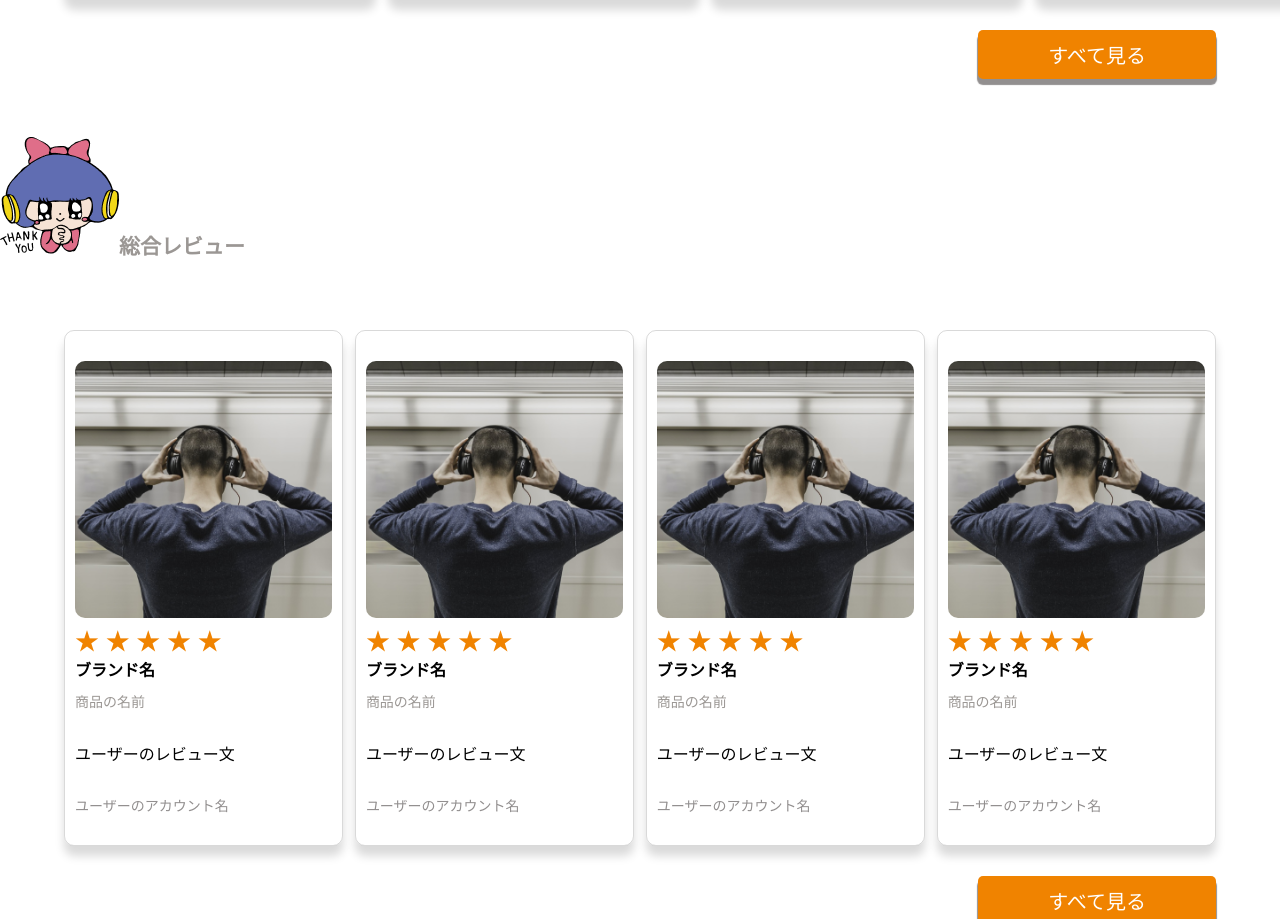
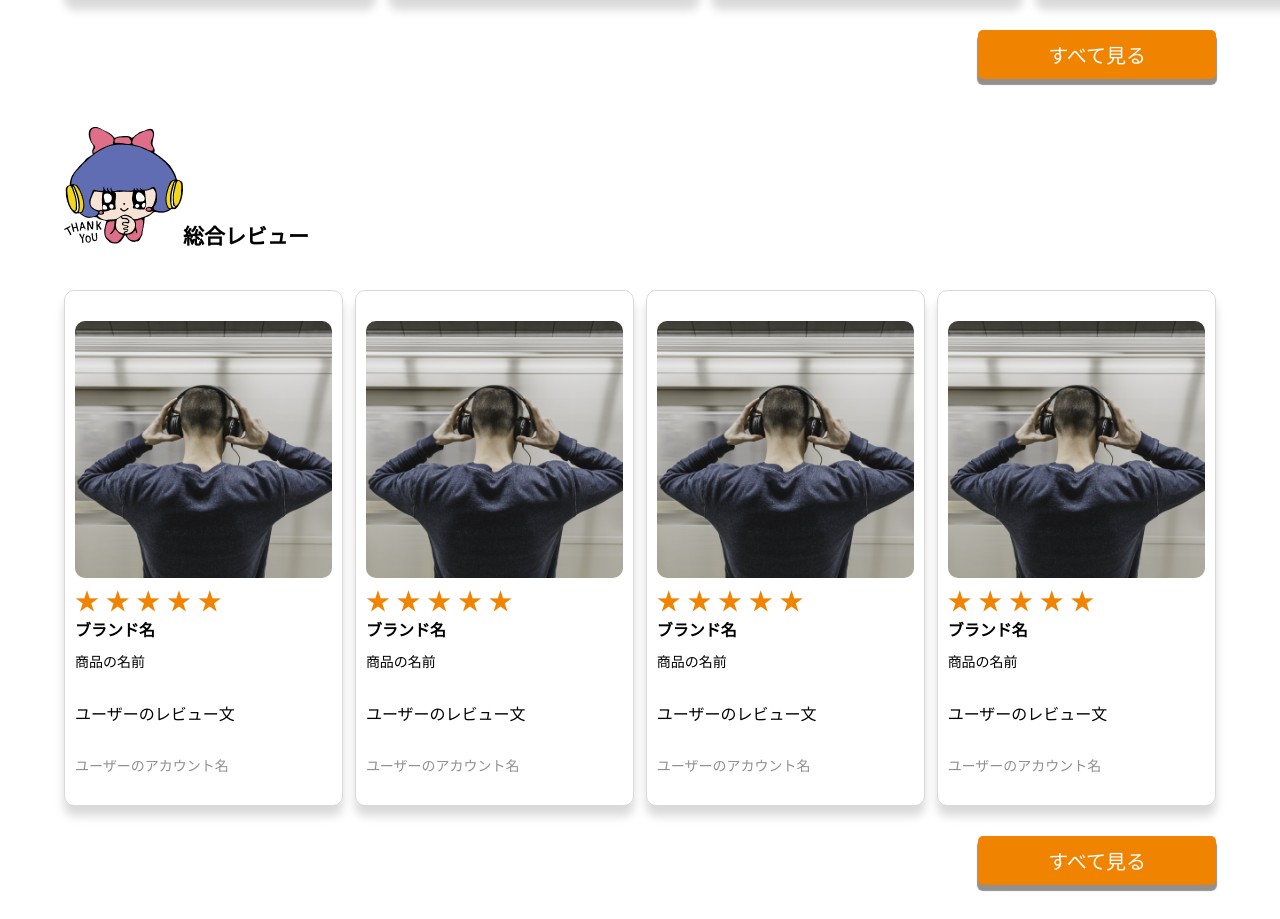
Before and after one commit to liupeiyu21/new-ear-, a React (Vite) app: page / in a window 1280 px wide. Shown: the part 3608-4527 px from the top of the page. Built offline with nearby package versions, Linux system fonts and the light colour scheme.

Commit message:
エラー修正

```diff
--- a/src/PcTop.css
+++ b/src/PcTop.css
@@ -759,6 +759,7 @@ h1 > img{
 
 
 /* User review　ユーザーのレビュー文です */
+
 .users-list{
     display: flex;
     justify-content: space-between;
@@ -770,17 +771,20 @@ h1 > img{
     font-weight: bold;
 }
 .users-title{
-    display: flex;
-    justify-content: space-between;
+    /* display: flex; */
+    /* justify-content: space-between; */
 
     margin-top: 10px;
     margin-bottom: 30px;
     font-size: 14px;
-    color: #9b9794;
+
     /* border-top: 1px #efefef solid;
     border-bottom: 1px #efefef solid; */
-    /* margin-left: 5%; */
-
+
+
+}
+.users-span{
+    margin-left: 5%;
 }
 .users-title  > p{
     padding-right: 5%;
@@ -886,6 +890,7 @@ h1 > img{
     font-size: 14px;
     color: #928f8f;
 }
+
 
 
 
```
